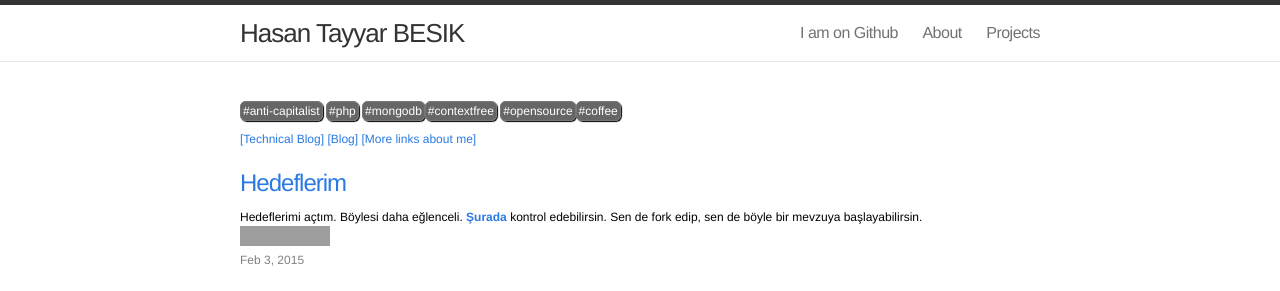
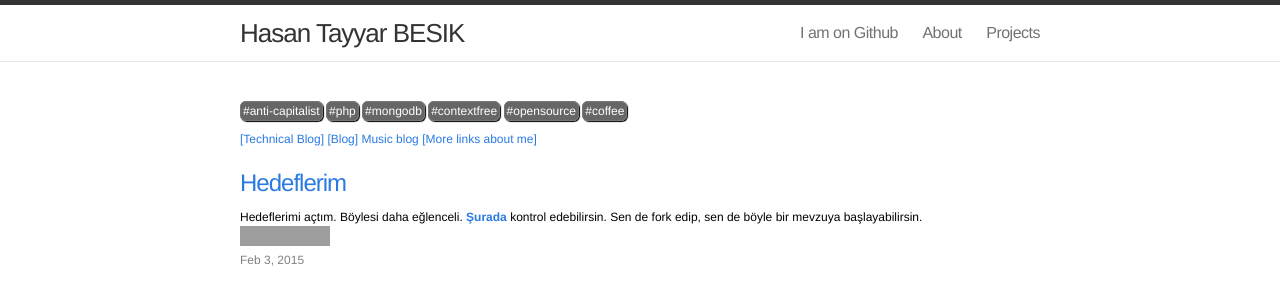
Before and after one commit to hasantayyar/hasantayyar.net, a Jekyll site: the page built from index.html, in a window 1280 px wide. Shown: the top 291 px of the page. Built offline with Jekyll 4.4.1, drawn with Linux system fonts in a browser that asks for light colours; nearby versions of some CDN libraries; some web fonts are replaced; Markdown is read by kramdown in place of the engine named in the settings; grey boxes are pictures that could not be loaded.

Commit message:
added kafadinliyorum.com

```diff
--- a/index.html
+++ b/index.html
@@ -3,8 +3,8 @@ layout: default
 ---
 <div class="home">
   <ul class="posts">
-    <li><div class="content"><span class="badge">#anti-capitalist</span>  <span class="badge">#php</span> <span class="badge">#mongodb</span><span class="badge">#contextfree</span>	<span class="badge">#opensource</span><span class="badge">#coffee</span></div>
-    <li><div class="content"><a href="http://tayyar-code.blogspot.com">[Technical Blog]</a> <a href="http://hasantayyar.blogspot.com">[Blog]</a> <a href="/about/">[More links about me]</a><br><br></div></li>
+    <li><div class="content"><span class="badge">#anti-capitalist</span>  <span class="badge">#php</span> <span class="badge">#mongodb</span> <span class="badge">#contextfree</span>	<span class="badge">#opensource</span> <span class="badge">#coffee</span></div>
+    <li><div class="content"><a href="http://tayyar-code.blogspot.com">[Technical Blog]</a> <a href="http://hasantayyar.blogspot.com">[Blog]</a> <a href="http://kafadinliyorum.com">Music blog</a></a> <a href="/about/">[More links about me]</a> <br><br></div></li>
     {% for post in site.posts %}
       <li><a class="post-link" href="{{ post.url | prepend: site.baseurl }}">{{ post.title }}</a><div class="content">{{ post.content }}<br><span class="post-date">{{ post.date | date: "%b %-d, %Y" }}</span></div><br></li>
     {% endfor %}
```
